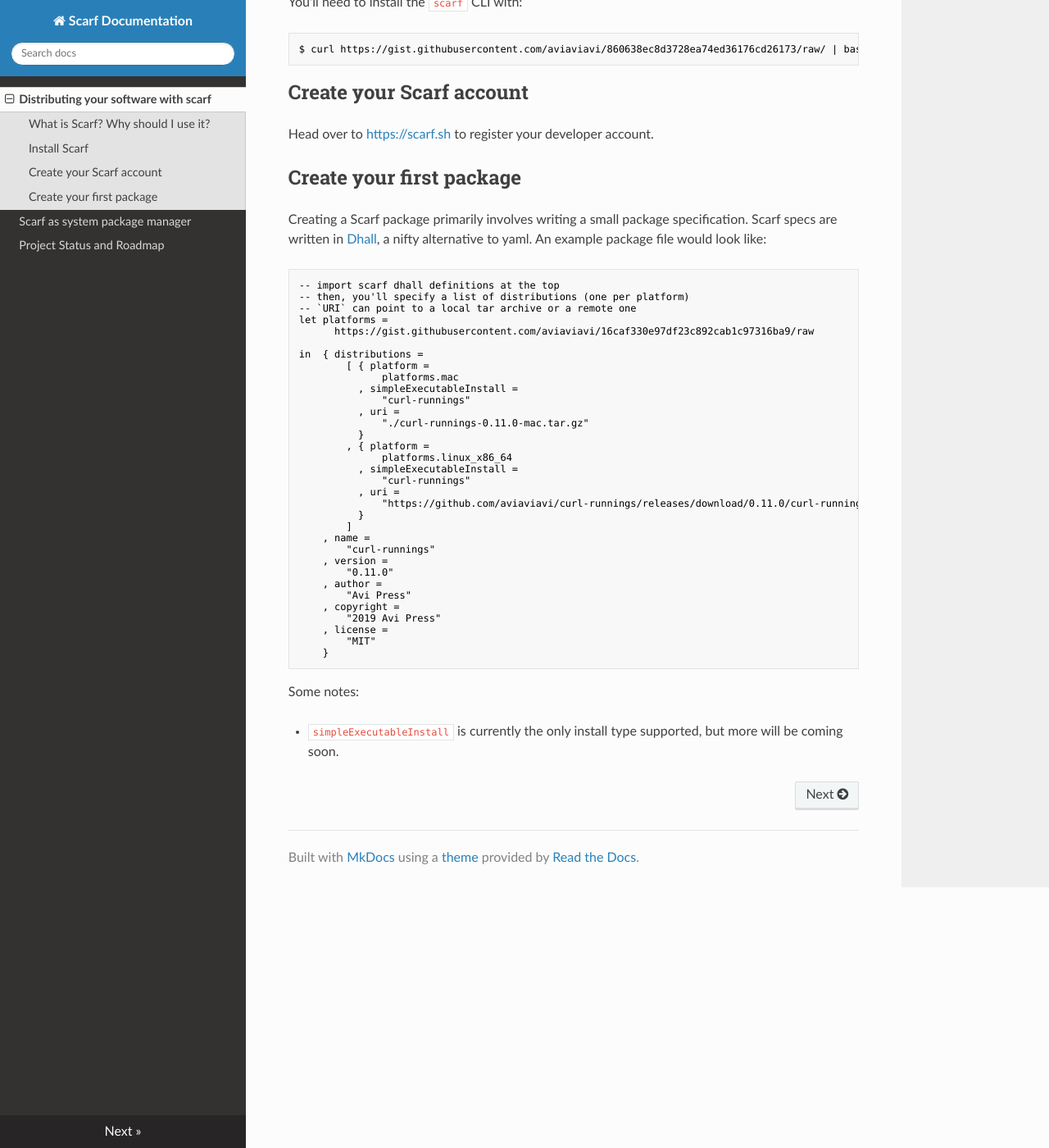
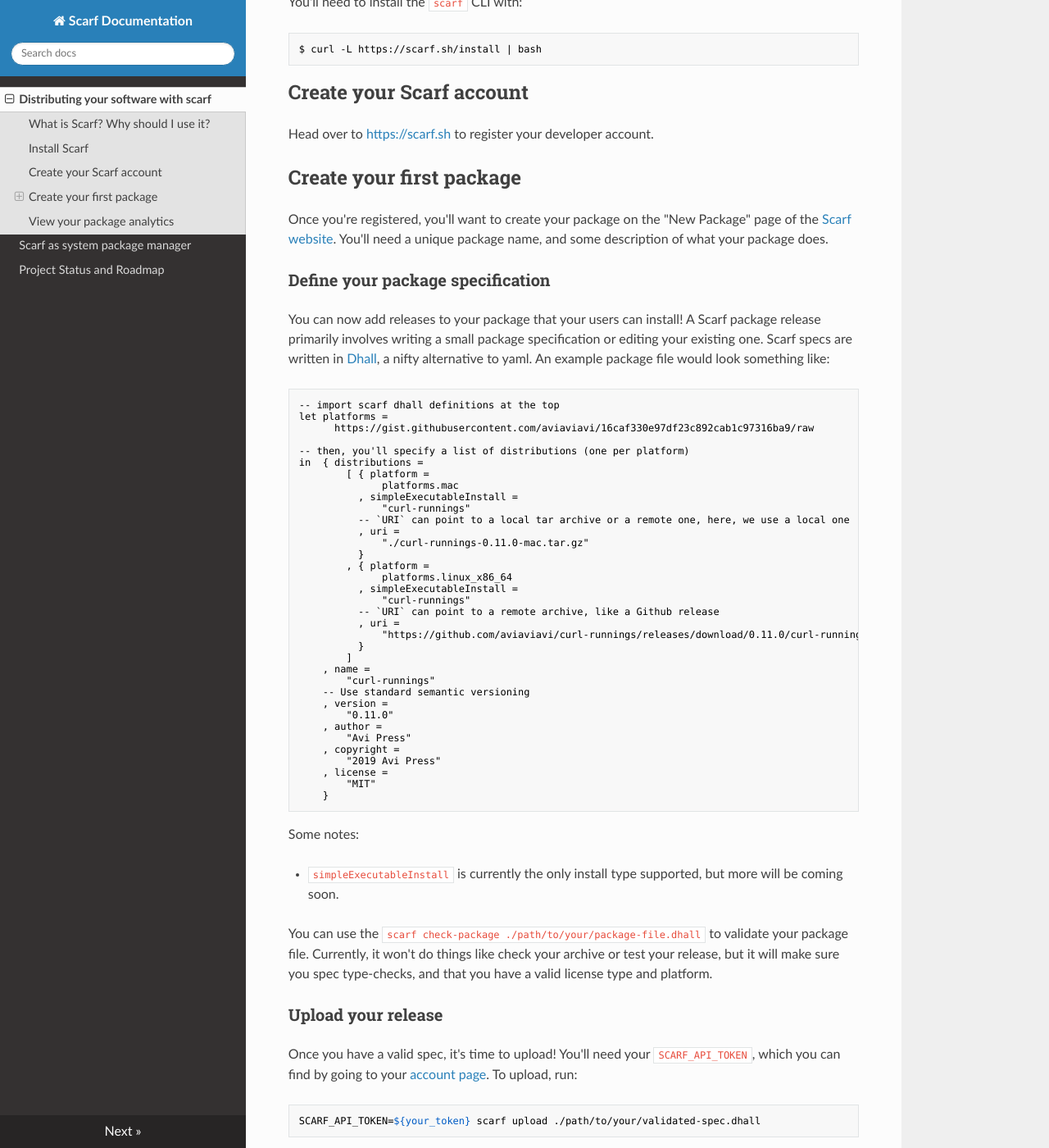
Before and after one commit to scarf-sh/scarf, an MkDocs documentation site: the page built from docs/docs/index.md, in a window 1280 px wide and 1400 px high, scrolled down 739 px. Shown: the whole window at 82% size. Built offline with MkDocs 1.6.1, drawn with Linux system fonts in a browser that asks for light colours; nearby versions of some CDN libraries; some of the changed text lies outside the part shown.

Commit message:
docs update

````diff
--- a/docs/docs/index.md
+++ b/docs/docs/index.md
@@ -28,7 +28,7 @@
 You'll need to install the `scarf` CLI with:
 
 ```bash
-$ curl https://gist.githubusercontent.com/aviaviavi/860638ec8d3728ea74ed36176cd26173/raw/ | bash
+$ curl -L https://scarf.sh/install | bash
 ```
 
 ## Create your Scarf account
@@ -38,22 +38,30 @@
 
 ## Create your first package
 
-Creating a Scarf package primarily involves writing a small package
-specification. Scarf specs are written in [Dhall](https://dhall-lang.org/), a
-nifty alternative to yaml. An example package file would look like:
+Once you're registered, you'll want to create your package on the "New Package"
+page of the [Scarf website](https://scarf.sh/#/create-package). You'll need a
+unique package name, and some description of what your package does.
+
+### Define your package specification
+
+You can now add releases to your package that your users can install! A Scarf
+package release primarily involves writing a small package specification or
+editing your existing one. Scarf specs are written in
+[Dhall](https://dhall-lang.org/), a nifty alternative to yaml. An example
+package file would look something like:
 
 ```dhall
 -- import scarf dhall definitions at the top
--- then, you'll specify a list of distributions (one per platform)
--- `URI` can point to a local tar archive or a remote one
 let platforms =
 	  https://gist.githubusercontent.com/aviaviavi/16caf330e97df23c892cab1c97316ba9/raw
 
+-- then, you'll specify a list of distributions (one per platform)
 in  { distributions =
 		[ { platform =
 			  platforms.mac
 		  , simpleExecutableInstall =
 			  "curl-runnings"
+          -- `URI` can point to a local tar archive or a remote one, here, we use a local one
 		  , uri =
 			  "./curl-runnings-0.11.0-mac.tar.gz"
 		  }
@@ -61,12 +69,14 @@
 			  platforms.linux_x86_64
 		  , simpleExecutableInstall =
 			  "curl-runnings"
+          -- `URI` can point to a remote archive, like a Github release
 		  , uri =
 			  "https://github.com/aviaviavi/curl-runnings/releases/download/0.11.0/curl-runnings-0.11.0.tar.gz"
 		  }
 		]
 	, name =
 		"curl-runnings"
+    -- Use standard semantic versioning
 	, version =
 		"0.11.0"
 	, author =
@@ -81,3 +91,34 @@
 Some notes:
 
 - `simpleExecutableInstall` is currently the only install type supported, but more will be coming soon.
+
+You can use the `scarf check-package ./path/to/your/package-file.dhall` to
+validate your package file. Currently, it won't do things like check your
+archive or test your release, but it will make sure you spec type-checks, and
+that you have a valid license type and platform.
+
+### Upload your release
+
+Once you have a valid spec, it's time to upload! You'll need your
+`SCARF_API_TOKEN`, which you can find by going to your [account
+page](https://scarf.sh/#/user-account). To upload, run:
+
+```bash
+SCARF_API_TOKEN=${your_token} scarf upload ./path/to/your/validated-spec.dhall
+```
+
+**Packages on Scarf can't be deleted once they're uploaded!** This is part of
+the reason scarf uses dhall for package files: Static types will help us enforce
+that package specs are correct ahead of time.
+
+Once your release is uploaded, your users can install your package with a simple:
+
+```bash
+scarf install ${your_package_name}
+```
+
+## View your package analytics
+
+Once you've pushed a release to your package, you can head over to the
+[dashboard](https://scarf.sh/#/home) to see your packages install and usage
+stats!
````
